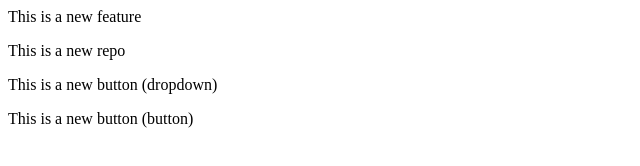
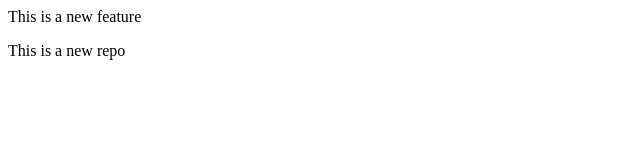
Before and after one commit to AdityaNautiyal908/HTML-CSS, a plain HTML site: page index.html in a window 1280 px wide. Shown: the whole page, without its empty margins (0-640 px from the left). Drawn offline with Linux system fonts and the light colour scheme.

Commit message:
Delete branch

```diff
--- a/index.html
+++ b/index.html
@@ -1,4 +1,2 @@
 <p>This is a new feature</p>
 <p>This is a new repo</p>
-<p>This is a new button (dropdown) </p>
-<p>This is a new button (button) </p>
```
